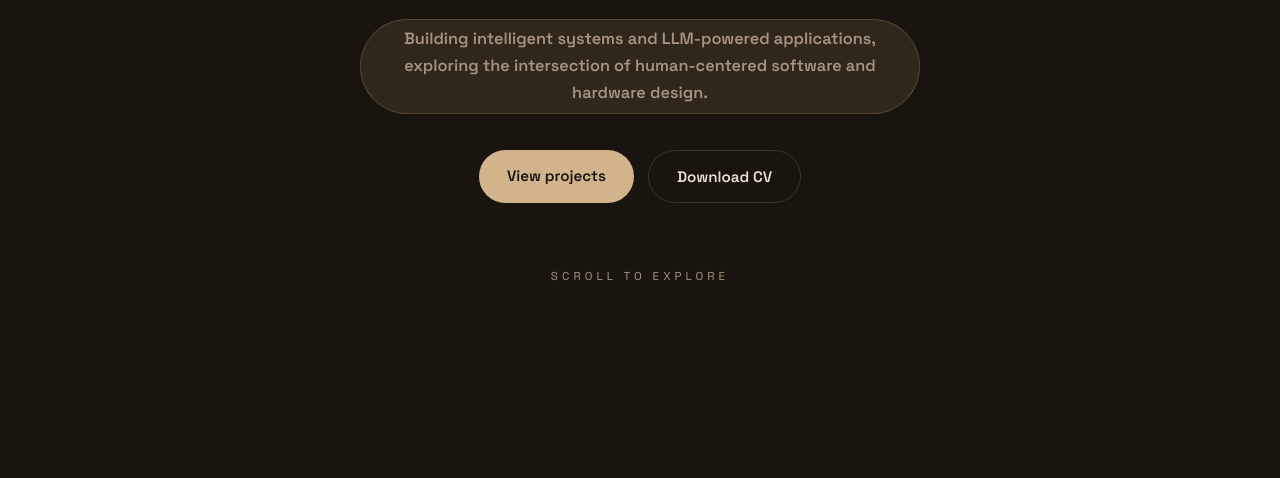
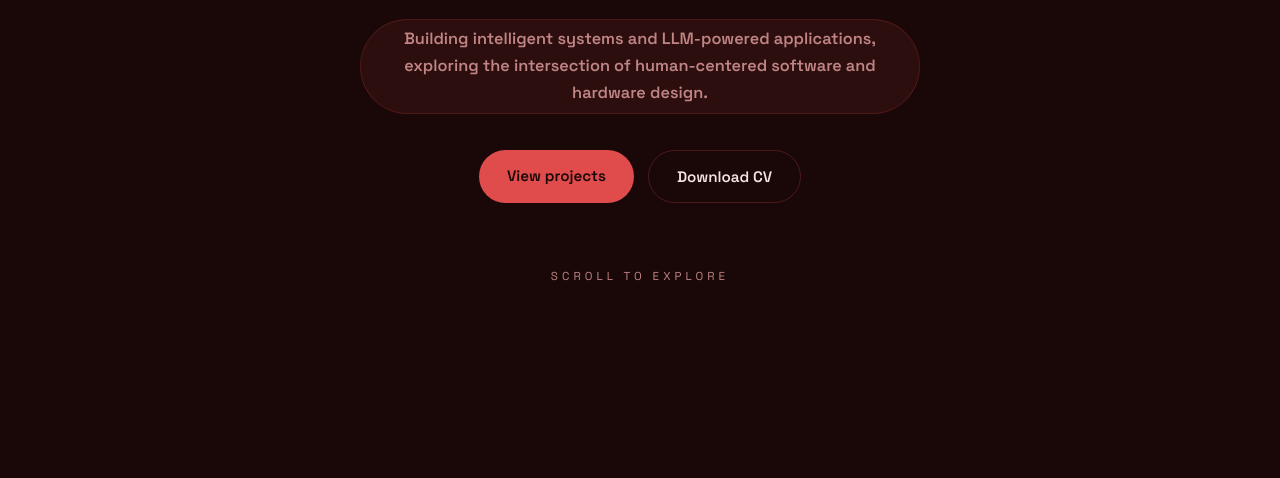
Before and after one commit to 4mohammedalqahtani-svg/portfolio, a plain HTML site: page index.html in a window 1280 px wide. Shown: the part 322-800 px from the top of the page. Drawn offline with Linux system fonts and the light colour scheme.

Commit message:
Switch theme to dark red palette
Co-Authored-By: Claude Sonnet 5 <noreply@anthropic.com>

```diff
--- a/index.html
+++ b/index.html
@@ -10,15 +10,15 @@
 <link href="https://fonts.googleapis.com/css2?family=Space+Grotesk:wght@400;500;600;700&family=Inter:wght@400;500;600&family=IBM+Plex+Sans+Arabic:wght@400;500;700&family=Amiri:wght@700&display=swap" rel="stylesheet">
 <style>
 :root{
-  --espresso:#1A140F;
-  --panel:#241C15;
-  --panel-2:#2A211A;
-  --border:#3D3128;
-  --tan:#C8A97E;
-  --tan-bright:#D2B48C;
-  --cream:#EDE0D0;
-  --text:#E8DFD3;
-  --muted:#A6947F;
+  --espresso:#1A0808;
+  --panel:#2B0F0F;
+  --panel-2:#331414;
+  --border:#4D1A1A;
+  --tan:#B23A3A;
+  --tan-bright:#E04B4B;
+  --cream:#F3E4E0;
+  --text:#EAD6D2;
+  --muted:#C08484;
   --radius:14px;
 }
 *{margin:0;padding:0;box-sizing:border-box}
@@ -155,9 +155,9 @@ h2.section-title{font-size:clamp(1.7rem,4vw,2.4rem);color:var(--cream);margin-bo
   font-size:.75rem;font-weight:600;
   font-family:'Space Grotesk';
   padding:6px 13px;border-radius:999px;
-  background:rgba(200,169,126,.12);
+  background:rgba(178,58,58,.12);
   color:var(--tan-bright);
-  border:1px solid rgba(200,169,126,.25);
+  border:1px solid rgba(178,58,58,.25);
 }
 .video-slot{
   aspect-ratio:16/9;
@@ -223,9 +223,9 @@ h2.section-title{font-size:clamp(1.7rem,4vw,2.4rem);color:var(--cream);margin-bo
   font-family:'Space Grotesk';
   font-size:.75rem;font-weight:600;
   padding:7px 14px;border-radius:999px;
-  background:rgba(200,169,126,.12);
+  background:rgba(178,58,58,.12);
   color:var(--tan-bright);
-  border:1px solid rgba(200,169,126,.3);
+  border:1px solid rgba(178,58,58,.3);
   cursor:pointer;
   transition:background .15s ease,color .15s ease;
 }
```
